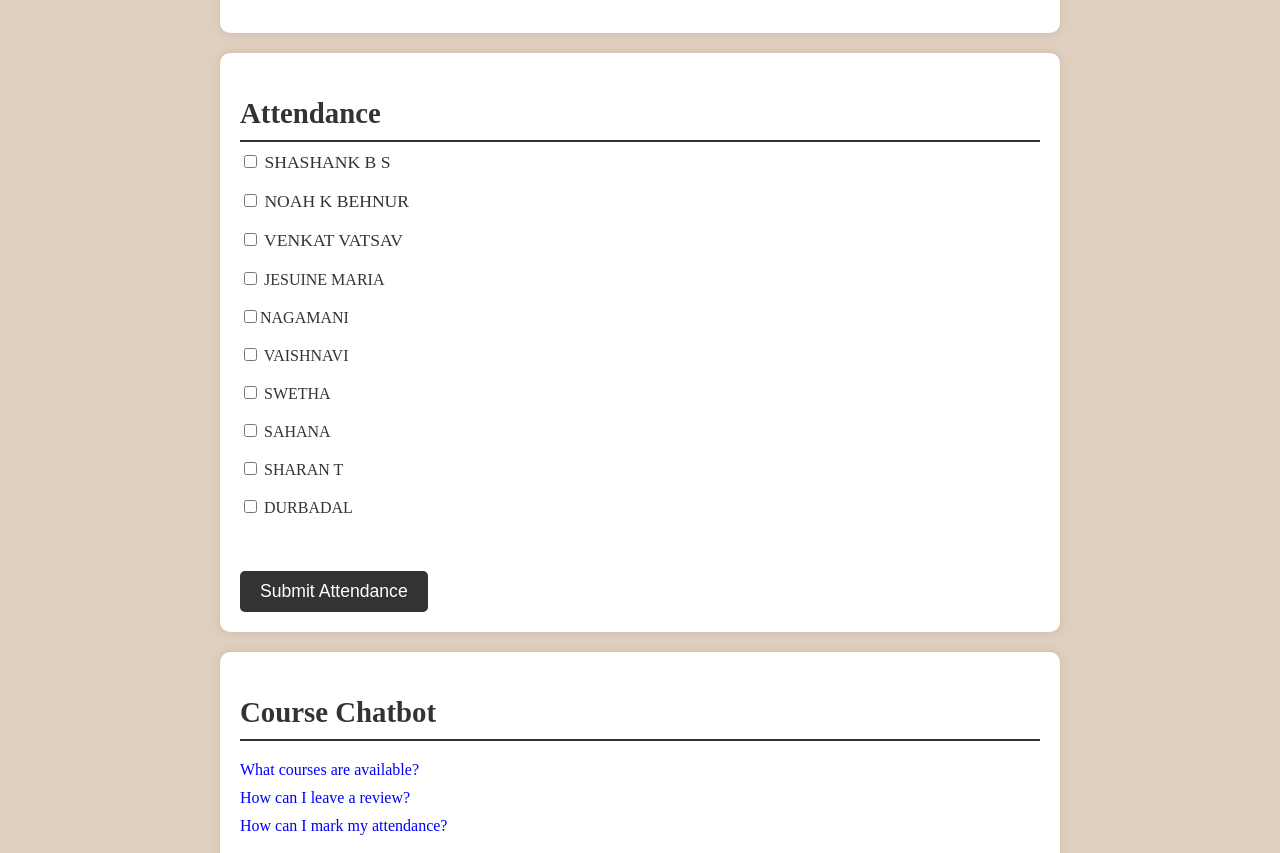
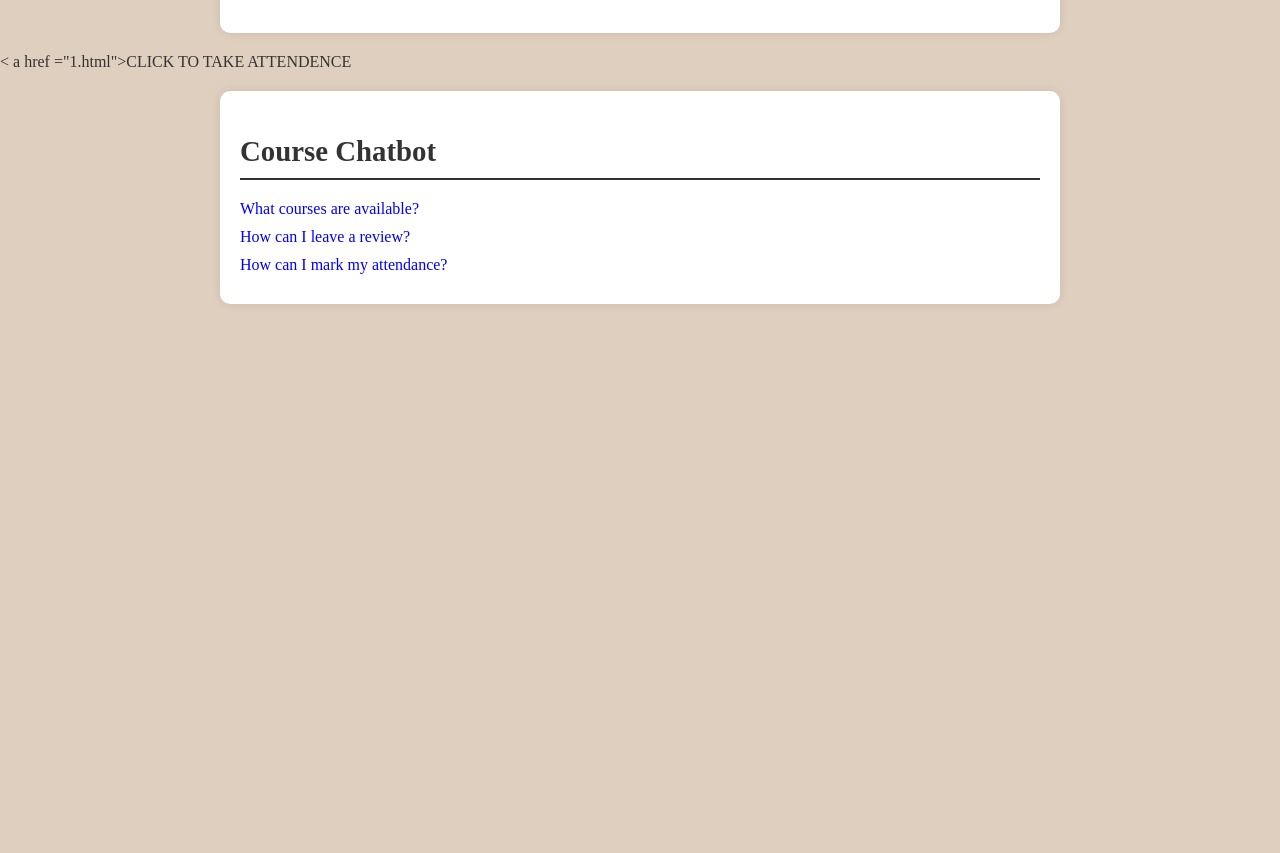
Before and after one commit to venkatvatsav2003/cad, a plain HTML site: page index.html in a window 1280 px wide. Shown: the part 1530-2383 px from the top of the page. After the commit the page ends 1854 px from the top, so only its background shows below. Drawn offline with Linux system fonts and the light colour scheme.

Commit message:
index.html

```diff
--- a/index.html
+++ b/index.html
@@ -5,7 +5,7 @@
     <meta name="viewport" content="width=device-width, initial-scale=1.0">
     <title>Learning Management System</title>
     <style>
-        /* General Styles */
+
         body {
             background-color: #dfcfbe;
             font-family: 'Times New Roman', Times, serif;
@@ -35,7 +35,7 @@
             animation: fadeInUp 1s ease-out;
         }
 
-        /* Course List Styles */
+
         #courses {
             padding: 20px;
             background-color: #fff;
@@ -113,7 +113,7 @@
             background-color: #555;
         }
 
-        /* Reviews Section Styles */
+
         .reviews {
             background-color: #fff;
             border-radius: 10px;
@@ -139,29 +139,9 @@
             font-size: 1.1rem;
         }
 
-        /* Attendance Section Styles */
-        .attendance {
-            background-color: #fff;
-            border-radius: 10px;
-            box-shadow: 0px 0px 10px rgba(0, 0, 0, 0.1);
-            padding: 20px;
-            margin: 20px auto;
-            max-width: 800px;
-            animation: fadeInRight 1s ease-out;
-        }
 
-        .attendance h2 {
-            font-size: 1.8rem;
-            margin-bottom: 10px;
-            border-bottom: 2px solid #333;
-            padding-bottom: 10px;
-        }
 
-        label {
-            font-size: 1.1rem;
-        }
 
-        /* Chatbot Styles */
         .chatbot {
             background-color: #fff;
             border-radius: 10px;
@@ -268,28 +248,8 @@
             <h2>Student Reviews</h2>
             <ul id="reviewList"></ul>
         </section>
-        <section class="attendance">
-            <h2>Attendance</h2>
-            <form id="attendanceForm">
-                <label>
-                    <input type="checkbox" name="SHASHANK B S"> SHASHANK B S
-                </label><br><br>
-                <label>
-                    <input type="checkbox" name="NOAH K BEHNUR"> NOAH K BEHNUR
-                </label><br><br>
-                <label>
-                    <input type="checkbox" name="VENKAT VATSAV"> VENKAT VATSAV
-                </label><br><br>
-                <input type="checkbox" name="JESUINE MARIA"> JESUINE MARIA
-            </label><br><br><input type="checkbox" name="NAGAMANI ">NAGAMANI
-        </label><br> <br><input type="checkbox" name="VAISHNAVI"> VAISHNAVI
-    </label><br><br> <input type="checkbox" name="SWETHA"> SWETHA
-</label><br><br> <input type="checkbox" name="SAHANA "> SAHANA
-</label><br><br> <input type="checkbox" name="SHARAN T "> SHARAN T
-</label><br> <br><input type="checkbox" name="DURBADAL"> DURBADAL
-</label><br><br> <br><br></nr>
-                <button type="submit">Submit Attendance</button>
-            </form>
+        <section>
+           < a href ="1.html">CLICK TO TAKE ATTENDENCE</a>
         </section>
         <section class="chatbot">
             <h2>Course Chatbot</h2>
@@ -316,11 +276,11 @@
                 { id: 3, title: 'Data Structures and Algorithms', videoId: 'https://www.youtube.com/embed/watch?v=5_5oE5lgrhw&list=PLu0W_9lII9ahIappRPN0MCAgtOu3lQjQi' }
             ];
 
-            // Function to render course list
+
             function renderCourseList() {
-                // Clear the course list
+
                 courseList.innerHTML = '';
-                // Render each course
+
                 courses.forEach(course => {
                     const li = document.createElement('li');
                     li.classList.add('course-item');
@@ -330,9 +290,9 @@
                 });
             }
 
-            // Function to display YouTube playlist
+
             function displayVideo(course) {
-                // Set the current course to the selected course
+
                 currentCourse = course;
 
                 const videoContainer = document.createElement('div');
@@ -345,15 +305,15 @@
                 courseList.appendChild(videoContainer);
             }
 
-            // Function to go back to the course list
+
             window.goBack = function () {
                 renderCourseList();
             }
 
-            // Call renderCourseList initially to display the course list
+
             renderCourseList();
 
-            // Event listener for review form submission
+
             reviewForm.addEventListener('submit', function (event) {
                 event.preventDefault();
                 const reviewContent = reviewText.value;
@@ -363,7 +323,7 @@
                 }
             });
 
-            // Function to add review
+
             function addReview(content) {
                 const li = document.createElement('li');
                 li.classList.add('review-item');
@@ -379,14 +339,14 @@
 
             sampleReviews.forEach(review => addReview(review));
 
-            // Event listener for attendance form submission
+
             attendanceForm.addEventListener('submit', function (event) {
                 event.preventDefault();
                 alert('Attendance has been marked.');
             });
         });
 
-        // Function to display answer based on selected option
+
         function showAnswer(option) {
             const chatbotOutput = document.getElementById('chatbotOutput');
             let answer = '';
```
